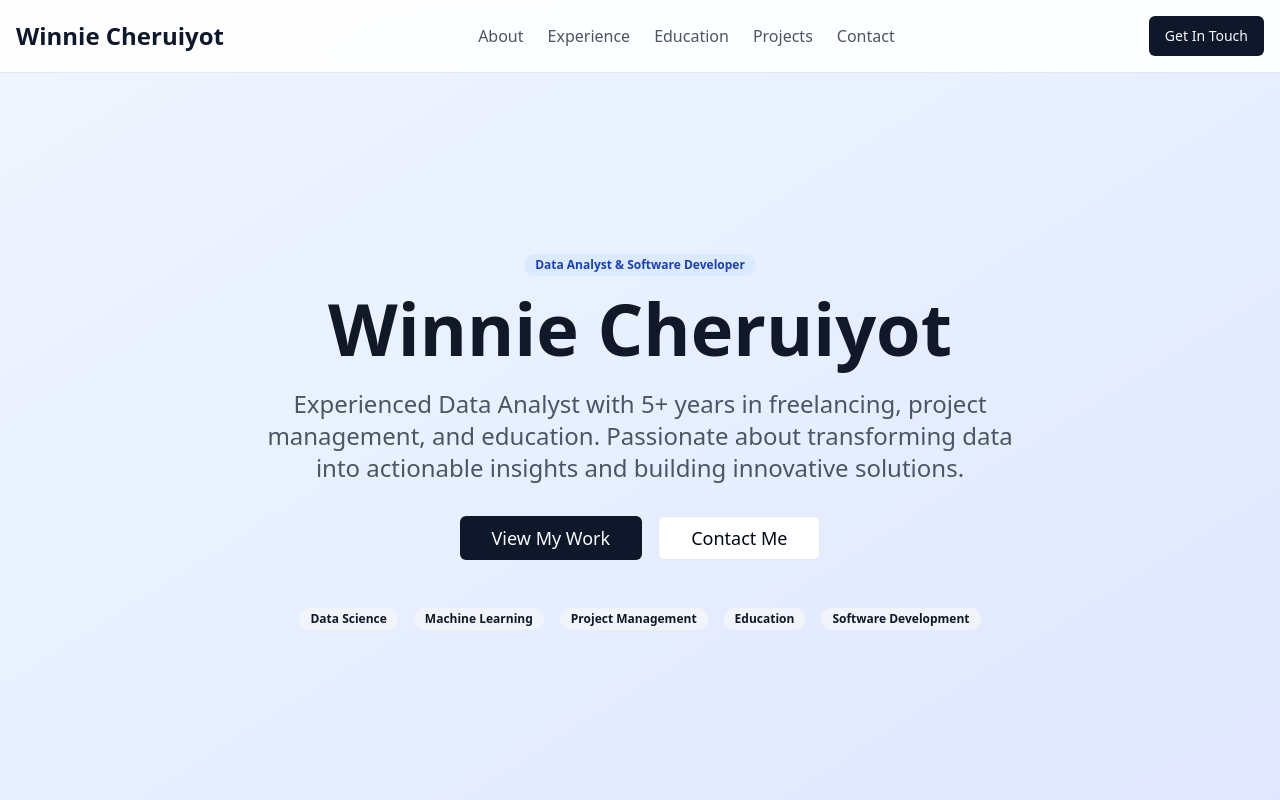
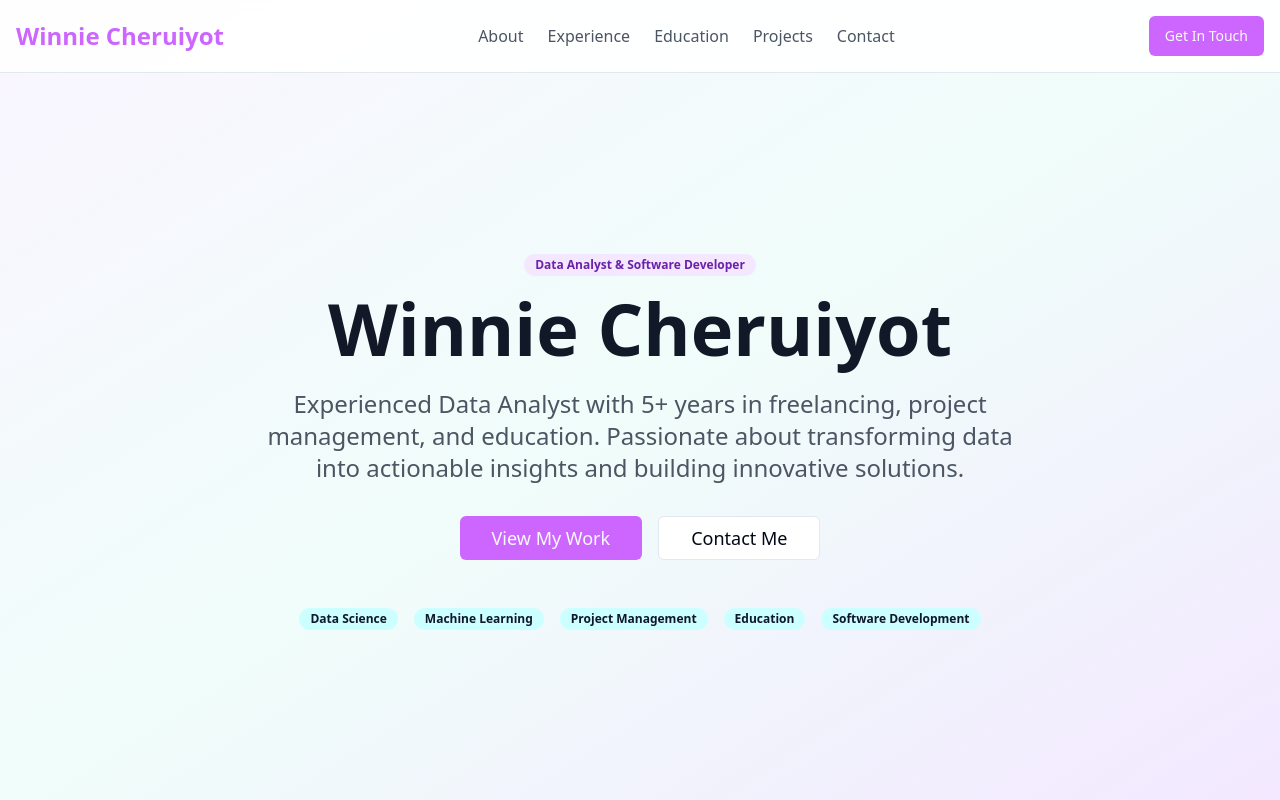
Before and after one commit to Winnie-Cheruiyot/winnie-cheruiyot-portfolio, a React (Vite) app: page / in a window 1280 px wide. Shown: the top 800 px of the page. Built offline with nearby package versions, Linux system fonts and the light colour scheme.

Commit message:
Refactor: Implement color theme options
Allow the user to select from different color themes.

```diff
--- a/src/components/Hero.tsx
+++ b/src/components/Hero.tsx
@@ -11,10 +11,10 @@ const Hero = () => {
   };
 
   return (
-    <section className="min-h-screen flex items-center justify-center bg-gradient-to-br from-blue-50 to-indigo-100 pt-20">
+    <section className="min-h-screen flex items-center justify-center bg-gradient-to-br from-purple-50 via-teal-50 to-purple-100 pt-20">
       <div className="container mx-auto px-4 text-center">
         <div className="max-w-4xl mx-auto">
-          <Badge className="mb-4 bg-blue-100 text-blue-800">Data Analyst & Software Developer</Badge>
+          <Badge className="mb-4 bg-purple-100 text-purple-800">Data Analyst & Software Developer</Badge>
 
           <h1 className="text-5xl md:text-7xl font-bold text-gray-900 mb-6">
             Winnie Cheruiyot
--- a/src/index.css
+++ b/src/index.css
@@ -1,3 +1,4 @@
+
 @tailwind base;
 @tailwind components;
 @tailwind utilities;
@@ -15,42 +16,35 @@
     --popover: 0 0% 100%;
     --popover-foreground: 222.2 84% 4.9%;
 
-    --primary: 222.2 47.4% 11.2%;
+    --primary: 280 100% 70%;
     --primary-foreground: 210 40% 98%;
 
-    --secondary: 210 40% 96.1%;
+    --secondary: 180 100% 90%;
     --secondary-foreground: 222.2 47.4% 11.2%;
 
-    --muted: 210 40% 96.1%;
+    --muted: 180 100% 95%;
     --muted-foreground: 215.4 16.3% 46.9%;
 
-    --accent: 210 40% 96.1%;
-    --accent-foreground: 222.2 47.4% 11.2%;
+    --accent: 280 100% 95%;
+    --accent-foreground: 280 100% 20%;
 
     --destructive: 0 84.2% 60.2%;
     --destructive-foreground: 210 40% 98%;
 
     --border: 214.3 31.8% 91.4%;
     --input: 214.3 31.8% 91.4%;
-    --ring: 222.2 84% 4.9%;
+    --ring: 280 100% 70%;
 
     --radius: 0.5rem;
 
     --sidebar-background: 0 0% 98%;
-
     --sidebar-foreground: 240 5.3% 26.1%;
-
-    --sidebar-primary: 240 5.9% 10%;
-
+    --sidebar-primary: 280 100% 70%;
     --sidebar-primary-foreground: 0 0% 98%;
-
-    --sidebar-accent: 240 4.8% 95.9%;
-
-    --sidebar-accent-foreground: 240 5.9% 10%;
-
+    --sidebar-accent: 280 100% 95%;
+    --sidebar-accent-foreground: 280 100% 20%;
     --sidebar-border: 220 13% 91%;
-
-    --sidebar-ring: 217.2 91.2% 59.8%;
+    --sidebar-ring: 280 100% 70%;
   }
 
   .dark {
@@ -63,16 +57,16 @@
     --popover: 222.2 84% 4.9%;
     --popover-foreground: 210 40% 98%;
 
-    --primary: 210 40% 98%;
+    --primary: 280 100% 80%;
     --primary-foreground: 222.2 47.4% 11.2%;
 
-    --secondary: 217.2 32.6% 17.5%;
+    --secondary: 180 50% 20%;
     --secondary-foreground: 210 40% 98%;
 
     --muted: 217.2 32.6% 17.5%;
     --muted-foreground: 215 20.2% 65.1%;
 
-    --accent: 217.2 32.6% 17.5%;
+    --accent: 280 50% 25%;
     --accent-foreground: 210 40% 98%;
 
     --destructive: 0 62.8% 30.6%;
@@ -80,15 +74,15 @@
 
     --border: 217.2 32.6% 17.5%;
     --input: 217.2 32.6% 17.5%;
-    --ring: 212.7 26.8% 83.9%;
+    --ring: 280 100% 80%;
     --sidebar-background: 240 5.9% 10%;
     --sidebar-foreground: 240 4.8% 95.9%;
-    --sidebar-primary: 224.3 76.3% 48%;
+    --sidebar-primary: 280 100% 80%;
     --sidebar-primary-foreground: 0 0% 100%;
     --sidebar-accent: 240 3.7% 15.9%;
     --sidebar-accent-foreground: 240 4.8% 95.9%;
     --sidebar-border: 240 3.7% 15.9%;
-    --sidebar-ring: 217.2 91.2% 59.8%;
+    --sidebar-ring: 280 100% 80%;
   }
 }
 
```
